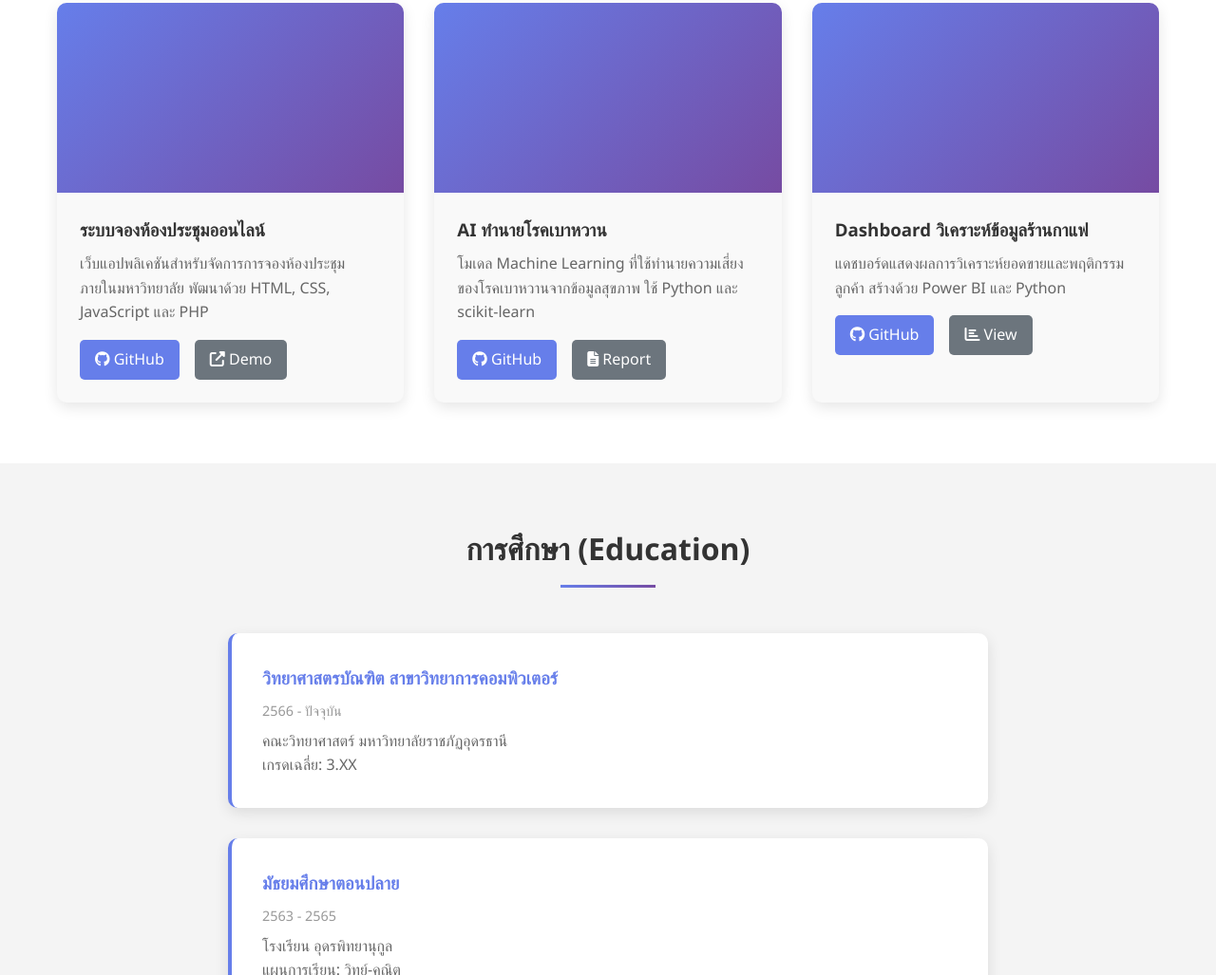
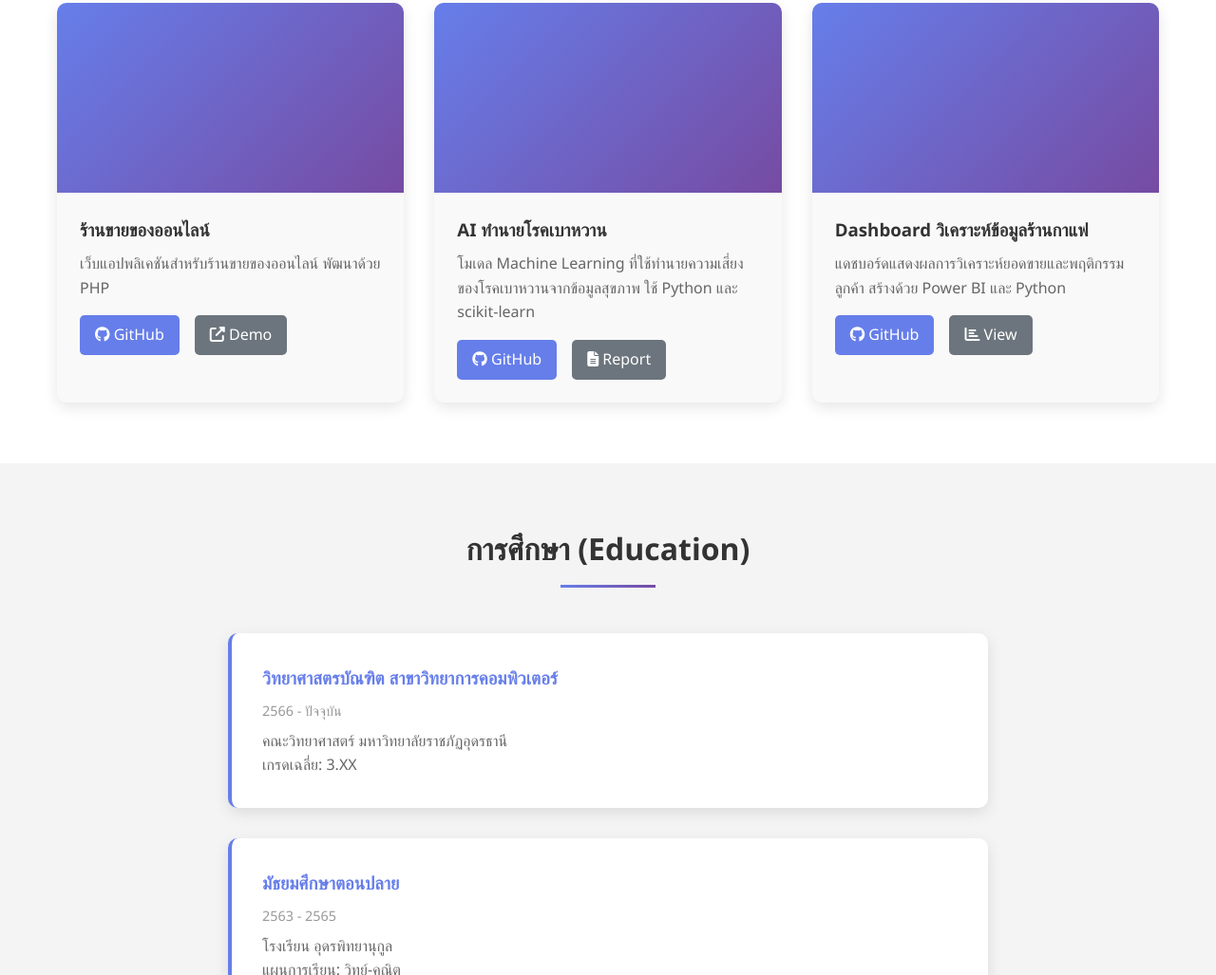
Before and after one commit to OkayOkay101/okayokay101.github.io, a plain HTML site: page index.html in a window 1280 px wide. Shown: the part 1547-2574 px from the top of the page at 95% size. Drawn offline with Linux system fonts and the light colour scheme.

Commit message:
Update index.html

```diff
--- a/index.html
+++ b/index.html
@@ -442,14 +442,14 @@
           <div class="project-card">
             <div class="project-img"></div>
             <div class="project-content">
-              <h3>ระบบจองห้องประชุมออนไลน์</h3>
+              <h3>ร้านขายของออนไลน์</h3>
               <p>
-                เว็บแอปพลิเคชันสำหรับจัดการการจองห้องประชุมภายในมหาวิทยาลัย
-                พัฒนาด้วย HTML, CSS, JavaScript และ PHP
+                เว็บแอปพลิเคชันสำหรับร้านขายของออนไลน์
+                พัฒนาด้วย PHP
               </p>
               <div class="project-links">
-                <a href="#" class="btn"><i class="fab fa-github"></i> GitHub</a>
-                <a href="#" class="btn btn-secondary"
+                <a href="https://github.com/OkayOkay101/PHP-Shopping-Web" class="btn"><i class="fab fa-github"></i> GitHub</a>
+                <a href="https://github.com/OkayOkay101/PHP-Shopping-Web" class="btn btn-secondary"
                   ><i class="fas fa-external-link-alt"></i> Demo</a
                 >
               </div>
```
